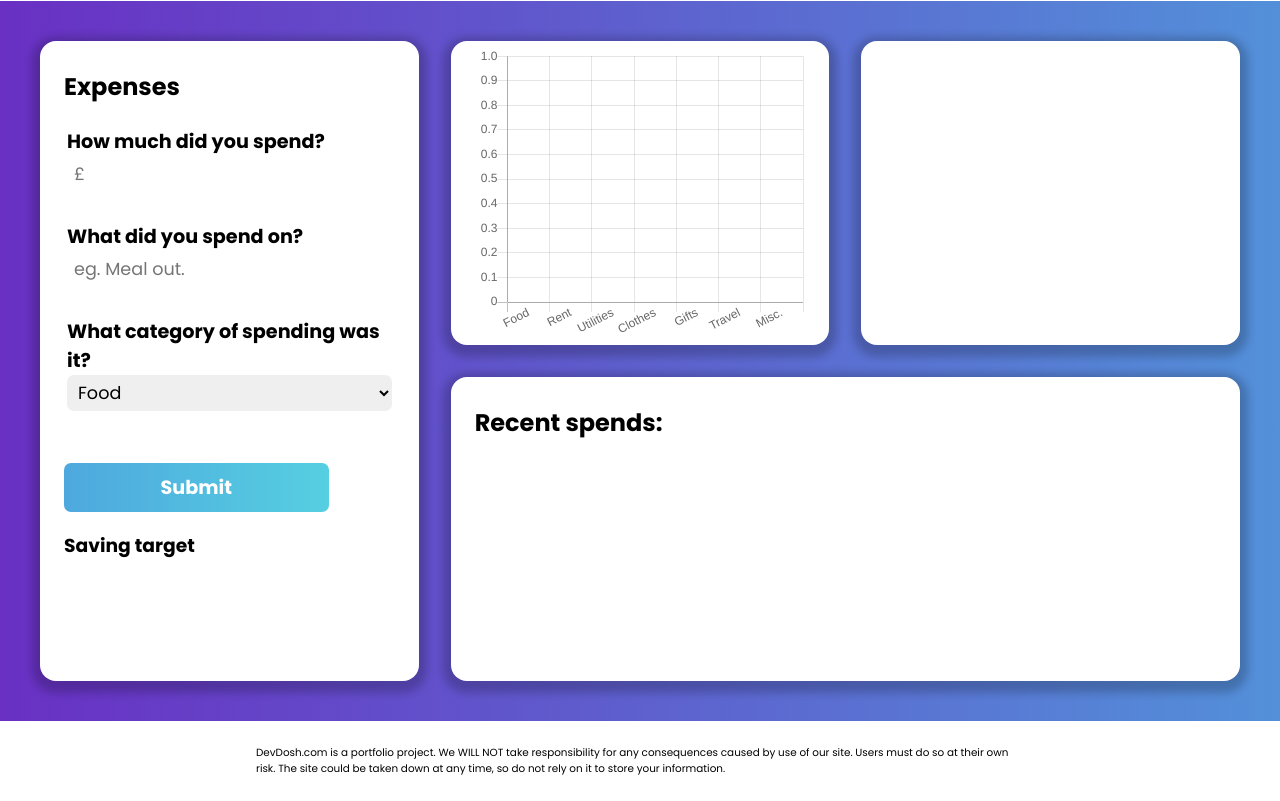
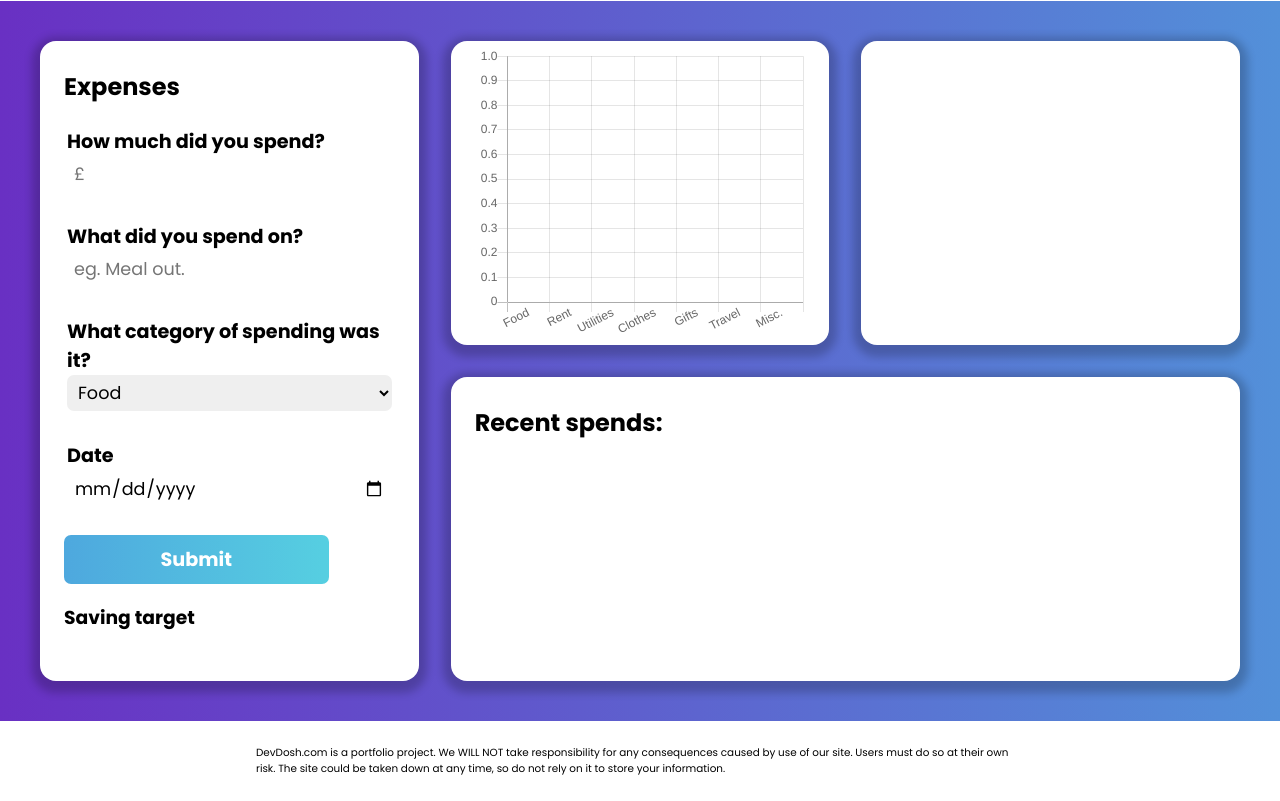
Before and after one commit to jamiecrobb/DevDosh, a website: page index.html in a window 1280 px wide. Shown: the part 79-880 px from the top of the page. Drawn offline with nearby package versions, Linux system fonts and the light colour scheme; no server answers.

Commit message:
Date Input added

```diff
--- a/index.html
+++ b/index.html
@@ -52,7 +52,12 @@
                                 <option value="misc">Miscellaneous</option>
                             </select>
                         </div>
-                        <br>
+
+                        <div class="formsection">
+                            <label for="date">Date</label>
+                            <input type="date" id="date" name="date" required>
+                        </div>
+
                         <button id="submit">Submit</button>
 
                     </form>
--- a/main.css
+++ b/main.css
@@ -97,7 +97,12 @@ select {
 
 input[type="text"],
 input[type="number"],
+input[type="date"],
 select {
+  outline: none;
+}
+
+input[type="date"]:focus {
   outline: none;
 }
 
```
